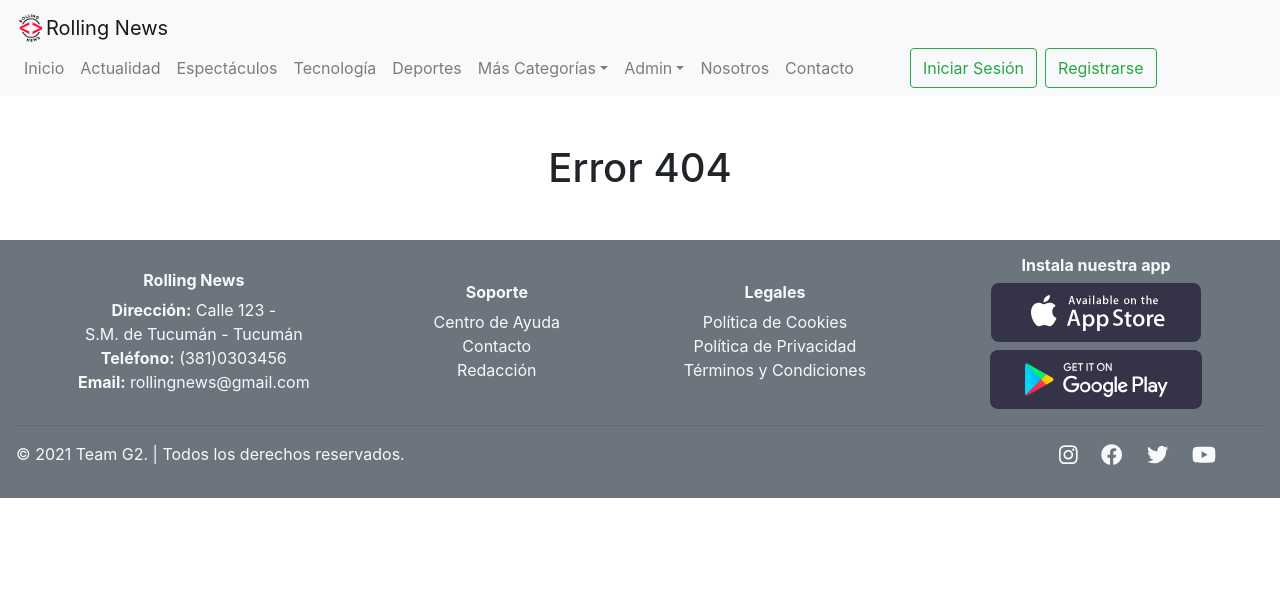
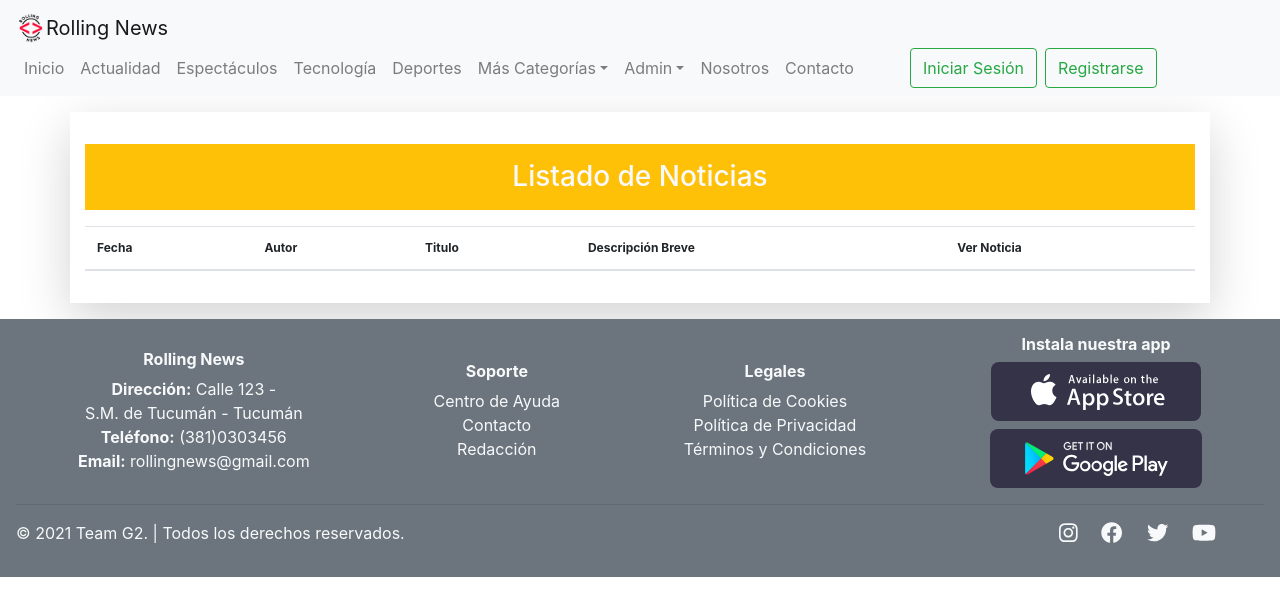
Before and after one commit to slmoran90/RollingNews-Grupo2, a React (Create React App) app: page /noticias/listar in a window 1280 px wide. Shown: the top 616 px of the page. Built offline with nearby package versions, Linux system fonts and the light colour scheme; data requests are answered from the project's data file.

Commit message:
Cargo para trabaajr sobre estetica de NuevaCategoria.js y ListarCategoria.js

```diff
--- a/db.json
+++ b/db.json
@@ -49,18 +49,6 @@
             "id": "2"
         },
         {
-            "tituloNoticia": "",
-            "noticiaBreve": "",
-            "noticiaDetallada": "",
-            "imagenPrincipal": "",
-            "imagenSec": "",
-            "categoria": "",
-            "autorNoticia": "",
-            "fechaNoticia": "",
-            "destacada": false,
-            "id": "3"
-        },
-        {
             "tituloNoticia": "La fiebre por Gabriel Deck: el impactante elogio de su entrenador y su jugada que lo puso en el Top 10 de la NBA",
             "noticiaBreve": "El santiagueño tuvo un auspicioso estreno con la camiseta de los Oklahoma City Thunder en la derrota ante los New Orleans Pelicans",
             "noticiaDetallada": "El pase de faja de Gabriel Deck se metió dentro del Top 10 de la NBA\r\nSin entrenamientos previos con sus compañeros, Gabriel Deck saltó al Chesapeake Energy Arena para hacer su debut oficial en la NB… [+2996 chars]",
@@ -81,7 +69,7 @@
             "categoria": "Salud",
             "autorNoticia": "Fororecursoshumanos.com",
             "fechaNoticia": "06-05-2021",
-            "destacada": false,
+            "destacada": true,
             "id": "5"
         },
         {
--- a/src/App.js
+++ b/src/App.js
@@ -10,16 +10,22 @@ import NoticiaCompleta from "./components/noticias/NoticiaCompleta";
 import Error404 from "./components/Error404";
 import Swal from "sweetalert2";
 import Footer from "./components/common/Footer";
+import ListarNoticias from "./components/noticias/ListarNoticias";
 
 function App() {
   // URL donde estan guardadas las categorias
   const URLcategorias = process.env.REACT_APP_API_URLcategorias;
+  // URL donde estan guardadas las noticias
+  const URLnoticias = process.env.REACT_APP_API_URLnoticias;
 
   // state para get de categorias y ejecutar solo en montaje
   const [categorias, setCategorias] = useState([]);
+   // state para get de noticias y ejecutar solo en montaje
+  const [noticias, setNoticias] = useState([]);
 
   useEffect(() => {
     consultarAPIcategorias();
+    consultarAPInoticias();
   }, []);
 
   const consultarAPIcategorias = async () => {
@@ -34,6 +40,25 @@ function App() {
       Swal.fire("Ocurrió un Error!", "Inténtelo en unos minutos.", "error");
     }
   };
+
+  // Consultar API noticias
+  const consultarAPInoticias = async () => {
+    try {
+      const respuesta = await fetch(URLnoticias);
+      if (respuesta.status === 200) {
+          const noticiasFiltradas = await respuesta.json();
+          setNoticias(noticiasFiltradas);
+      }
+    } catch (error) {
+      console.log(error);
+      Swal.fire(
+        'Ocurrió un Error!',
+        'Inténtelo en unos minutos.',
+        'error'
+      )
+    }
+  }
+  //=========================
 
   return (
     // Crear sistema de rutas usando SIEMPRE Router y switch
@@ -70,6 +95,13 @@ function App() {
         </Route>
         <Route exact path="/noticias/nueva">
         </Route>
+        <Route exact path="/noticias/listar">
+          {/* muestra lista de TODAS las noticias */}
+          <ListarNoticias>
+            noticias={noticias}
+            consultarAPInoticias={consultarAPInoticias}
+          </ListarNoticias>
+        </Route>
         <Route path="*">
           <Error404></Error404>
         </Route>
--- a/src/components/noticias/ItemNoticia.js
+++ b/src/components/noticias/ItemNoticia.js
@@ -1,19 +1,23 @@
-import React from "react";
-import { Container, Card, Button } from "react-bootstrap";
+import React from 'react';
+import { Button } from "react-bootstrap";
 import {Link} from 'react-router-dom'
 import { FontAwesomeIcon } from '@fortawesome/react-fontawesome';
-import { faSearch } from '@fortawesome/free-solid-svg-icons';
-
+import { faPencilAlt,faTrashAlt } from '@fortawesome/free-solid-svg-icons';
 
 const ItemNoticia = (props) => {
-    // console.log(props.info)
+
+    const eliminaNoticia = () =>{
+        console.log("elimina noticia")
+    }
+    console.log(props.info)
     return (
         <tr className="textoNoticia">
             <td>{props.info.fechaNoticia}</td>
             <td>{props.info.autorNoticia}</td>
             <td>{props.info.tituloNoticia}</td>
             <td>{props.info.noticiaBreve}</td>
-            <td className='text-center'><Link className='btn btn-primary text-light mr-3' to={'/noticias/noticiaCompleta/'+props.info.id}><FontAwesomeIcon icon={faSearch}></FontAwesomeIcon> </Link></td>
+            <td className='text-center'><Link className='btn btn-primary text-light mr-3' to={'/noticias/editar/'+props.info.id}><FontAwesomeIcon icon={faPencilAlt}></FontAwesomeIcon> </Link></td>
+            <td className='text-center'><Button variant='danger' className='mr-2' onClick={()=> eliminaNoticia(props.info.id)}><FontAwesomeIcon icon={faTrashAlt}></FontAwesomeIcon></Button></td>
         </tr>
     );
 };
--- /dev/null
+++ b/src/components/noticias/ItemNoticiaxCateg.js
@@ -0,0 +1,21 @@
+import React from "react";
+import { Container, Card, Button } from "react-bootstrap";
+import {Link} from 'react-router-dom'
+import { FontAwesomeIcon } from '@fortawesome/react-fontawesome';
+import { faSearch } from '@fortawesome/free-solid-svg-icons';
+
+
+const ItemNoticiaxCateg = (props) => {
+    // console.log(props.info)
+    return (
+        <tr className="textoNoticia">
+            <td>{props.info.fechaNoticia}</td>
+            <td>{props.info.autorNoticia}</td>
+            <td>{props.info.tituloNoticia}</td>
+            <td>{props.info.noticiaBreve}</td>
+            <td className='text-center'><Link className='btn btn-primary text-light mr-3' to={'/noticias/noticiaCompleta/'+props.info.id}><FontAwesomeIcon icon={faSearch}></FontAwesomeIcon> </Link></td>
+        </tr>
+    );
+};
+
+export default ItemNoticiaxCateg;
--- /dev/null
+++ b/src/components/noticias/ListarNoticias.js
@@ -0,0 +1,33 @@
+
+import React  from 'react';
+import { Container, Table } from 'react-bootstrap';
+import ItemNoticia from './ItemNoticia';
+
+const ListarNoticias = (props) => {
+    // URL donde estan almacenadas las noticias
+    const URLnoticias = process.env.REACT_APP_API_URLnoticias;
+
+    return (
+        <Container className='container my-3 py-3 shadow-lg'>
+            <h3 className='text-center my-3 py-3 bg-warning text-light'>Listado de Noticias</h3>
+            <Table>
+                <thead>
+                    <tr className="textoNoticia">
+                        <th>Fecha</th>
+                        <th>Autor</th>
+                        <th>Titulo</th>
+                        <th>Descripción Breve</th>
+                        <th>Ver Noticia</th>
+                    </tr>
+                </thead>
+                <tbody>
+                    {/* {
+                        props.noticias.map((valor, indice) => <ItemNoticia key={indice} info={valor} consultarAPInoticias={props.consultarAPInoticias}></ItemNoticia>)
+                    } */}
+                </tbody>
+            </Table>
+        </Container>
+    );
+};
+
+export default ListarNoticias;
--- a/src/components/noticias/ListarNoticiasxCateg.js
+++ b/src/components/noticias/ListarNoticiasxCateg.js
@@ -3,7 +3,7 @@ import { Container, ListGroup, Table } from 'react-bootstrap';
 // hoook para usar parametros
 import { useParams } from 'react-router-dom';
 
-import ItemNoticia from './ItemNoticia';
+import ItemNoticiaxCateg from './ItemNoticiaxCateg';
 import Swal from 'sweetalert2'
 
 const ListarNoticiasxCateg = () => {
@@ -52,7 +52,7 @@ const ListarNoticiasxCateg = () => {
                 </thead>
                 <tbody>
                     {
-                        noticias.map((valor, indice) => <ItemNoticia key={indice} info={valor}></ItemNoticia>)
+                        noticias.map((valor, indice) => <ItemNoticiaxCateg key={indice} info={valor}></ItemNoticiaxCateg>)
                     }
                 </tbody>
             </Table>
```
